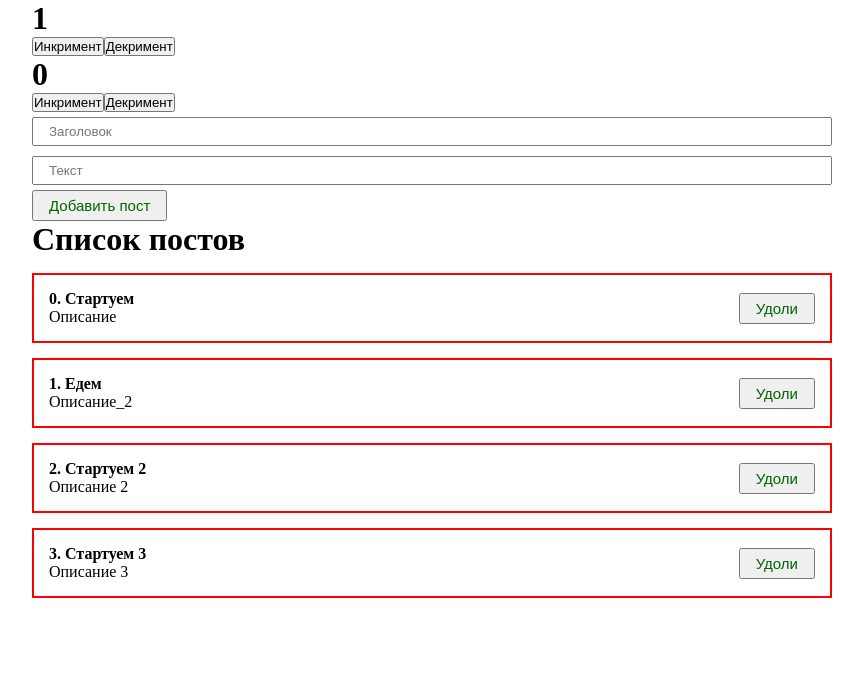
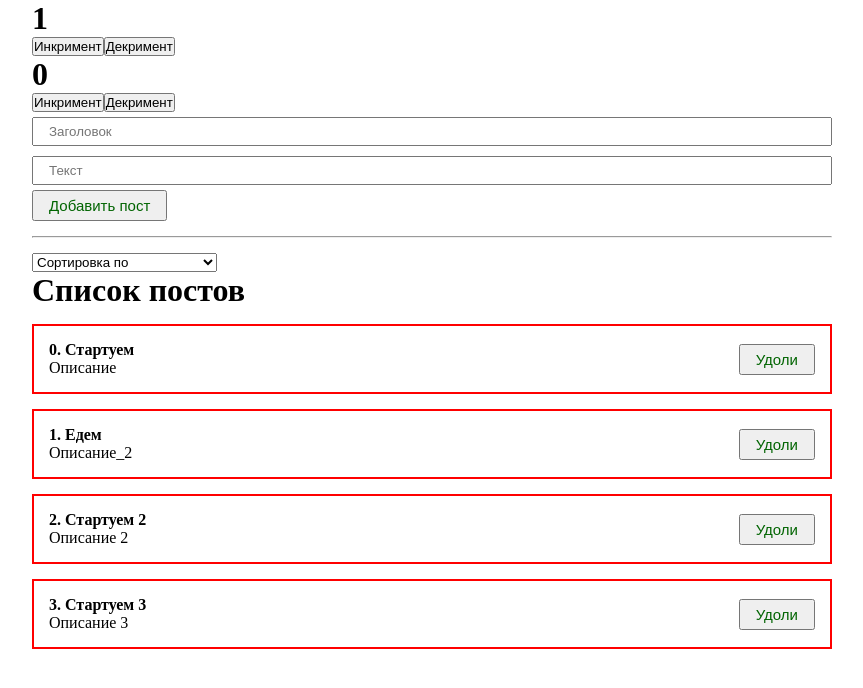
Before and after one commit to junge8971/learn_js, a React (Create React App) app in the folder practice/Ulbi/fundamental_react_course/: page / in a window 1280 px wide. Shown: the top 688 px of the page, without its empty margins (208-1071 px from the left). Built offline with nearby package versions, Linux system fonts and the light colour scheme.

Commit message:
Создан компонент выбора и реализована функциональность фильрации массива постов спомощью нового компонента

```diff
--- a/practice/Ulbi/fundamental_react_course/src/App.js
+++ b/practice/Ulbi/fundamental_react_course/src/App.js
@@ -5,6 +5,8 @@ import ClassCounter from "./components/ClassCounter";
 import PostForm from "./components/PostForm";
 
 import PostList from "./components/PostList";
+
+import CustomSelect from "./components/UI/select/CustomSelect";
 
 // Стили
 import "./styles/app.css";
@@ -16,6 +18,17 @@ export default function App() {
     { id: 2, title: "Стартуем 2", body: "Описание 2" },
     { id: 3, title: "Стартуем 3", body: "Описание 3" },
   ]);
+
+  let [post_order, set_post_order] = React.useState("");
+
+  const change_order_in_posts = (new_order) => {
+    set_post_order(new_order);
+    set_posts(
+      [...posts].sort((first, second) => {
+        return first[new_order].localeCompare(second[new_order]);
+      })
+    );
+  };
 
   const create_new_post = (new_post) => {
     set_posts([...posts, new_post]);
@@ -32,6 +45,17 @@ export default function App() {
 
       <PostForm create={create_new_post} />
 
+      <hr style={{ margin: "15px 0" }} />
+      <CustomSelect
+        value={post_order}
+        onChange={change_order_in_posts}
+        default_value={"Сортировка по"}
+        options={[
+          { value: "title", name: "Сортировать по названию" },
+          { value: "body", name: "Сортировать по описанию" },
+        ]}
+      ></CustomSelect>
+
       {/* Пример условной отрисовки  */}
       {posts.length !== 0 ? (
         <PostList posts={posts} title={"Список постов"} remove={remove_post} />
--- /dev/null
+++ b/practice/Ulbi/fundamental_react_course/src/components/UI/select/CustomSelect.jsx
@@ -0,0 +1,28 @@
+import React from "react";
+
+export default function CustomSelect({
+  options,
+  default_value,
+  value,
+  onChange,
+  ...props
+}) {
+  return (
+    <select
+      {...props}
+      value={value}
+      onChange={(event) => {
+        onChange(event.target.value);
+      }}
+    >
+      <option disabled value="">
+        {default_value}
+      </option>
+      {options.map((option) => (
+        <option value={option.value} key={option.value}>
+          {option.name}
+        </option>
+      ))}
+    </select>
+  );
+}
```
